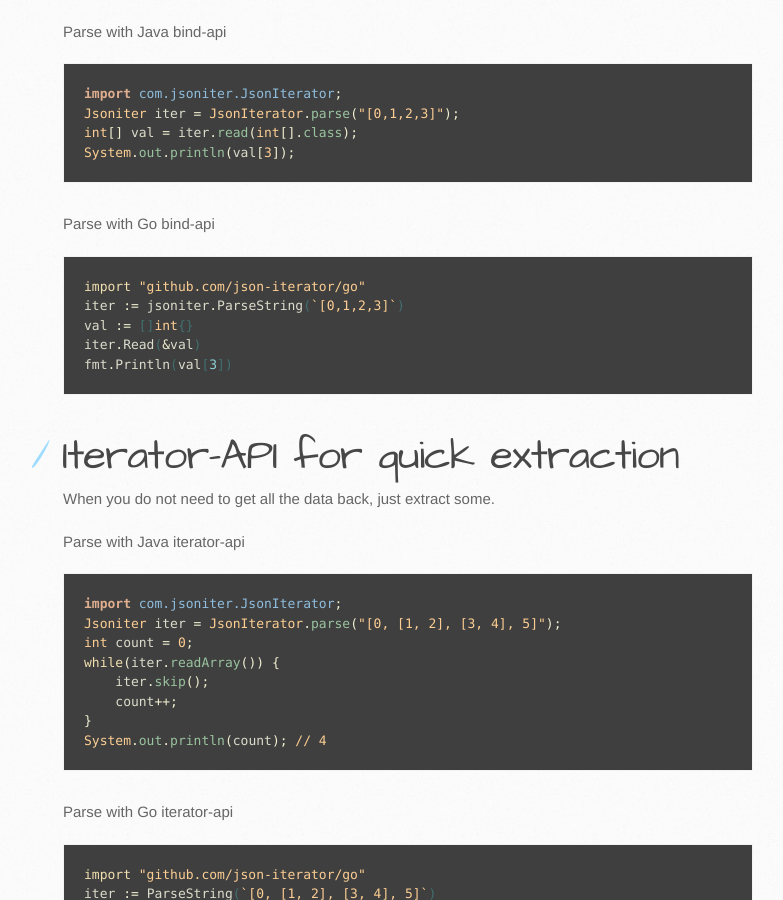
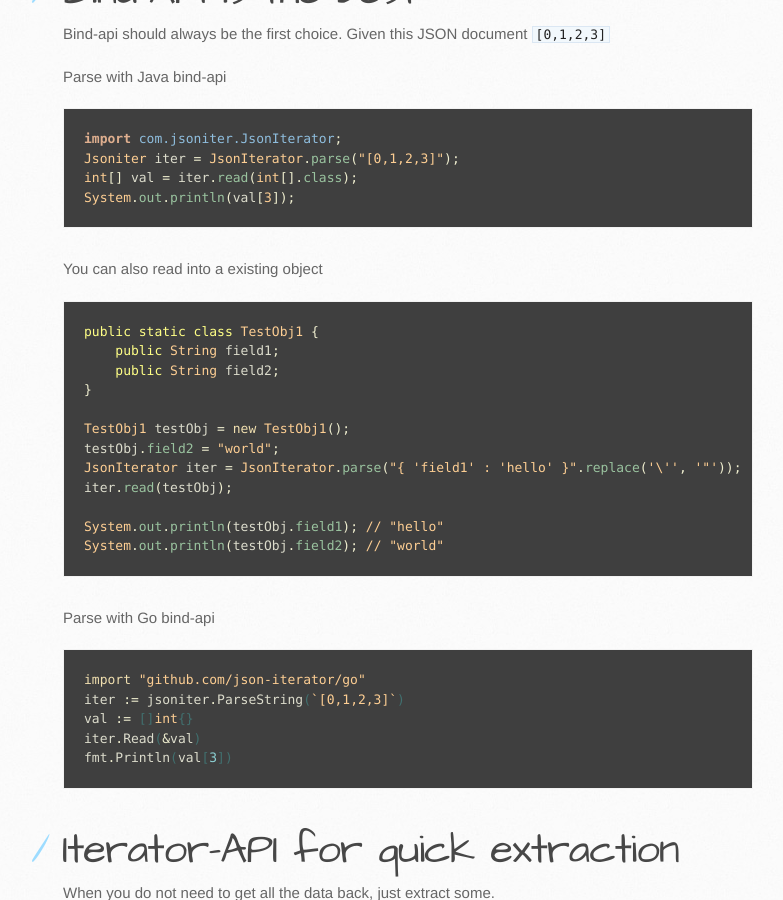
Before and after one commit to json-iterator/json-iterator.github.io, a Jekyll site: the page built from index.md, in a window 1280 px wide and 900 px high, scrolled down 1593 px. Shown: the whole window, without its empty margins (107-890 px from the left). Built offline with Jekyll 4.4.1, drawn with Linux system fonts in a browser that asks for light colours; comment, search, counter and statistics services are not loaded; some of the changed text lies outside the part shown.

Commit message:
Update index.md

````diff
--- a/index.md
+++ b/index.md
@@ -10,6 +10,7 @@ jsoniter (json-iterator) is fast and flexible JSON parser available in [Java](ht
 * Jsoniter is the fastest JSON parser. It could be up to 10x faster than normal parser, data binding included. Shameless self [benchmark](/benchmark.html)
 * Extremely flexible api. You can mix and match three different styles: bind-api, any-api or iterator-api. Checkout your [api choices](/api.html)
 * Unique iterator api can iterate through JSON directly, zero memory allocation! See how [iterator](/api.html#iterator-api) works
+* Every steps of the data binding process can be customized, checkout extension guide for [java](/java-extension.html) and [go](/go-extension.html) version
 
 # Show off
 
@@ -34,6 +35,23 @@ import com.jsoniter.JsonIterator;
 Jsoniter iter = JsonIterator.parse("[0,1,2,3]");
 int[] val = iter.read(int[].class);
 System.out.println(val[3]);
+```
+
+You can also read into a existing object
+
+```java
+public static class TestObj1 {
+    public String field1;
+    public String field2;
+}
+
+TestObj1 testObj = new TestObj1();
+testObj.field2 = "world";
+JsonIterator iter = JsonIterator.parse("{ 'field1' : 'hello' }".replace('\'', '"'));
+iter.read(testObj);
+
+System.out.println(testObj.field1); // "hello"
+System.out.println(testObj.field2); // "world"
 ```
 
 Parse with Go bind-api
````
